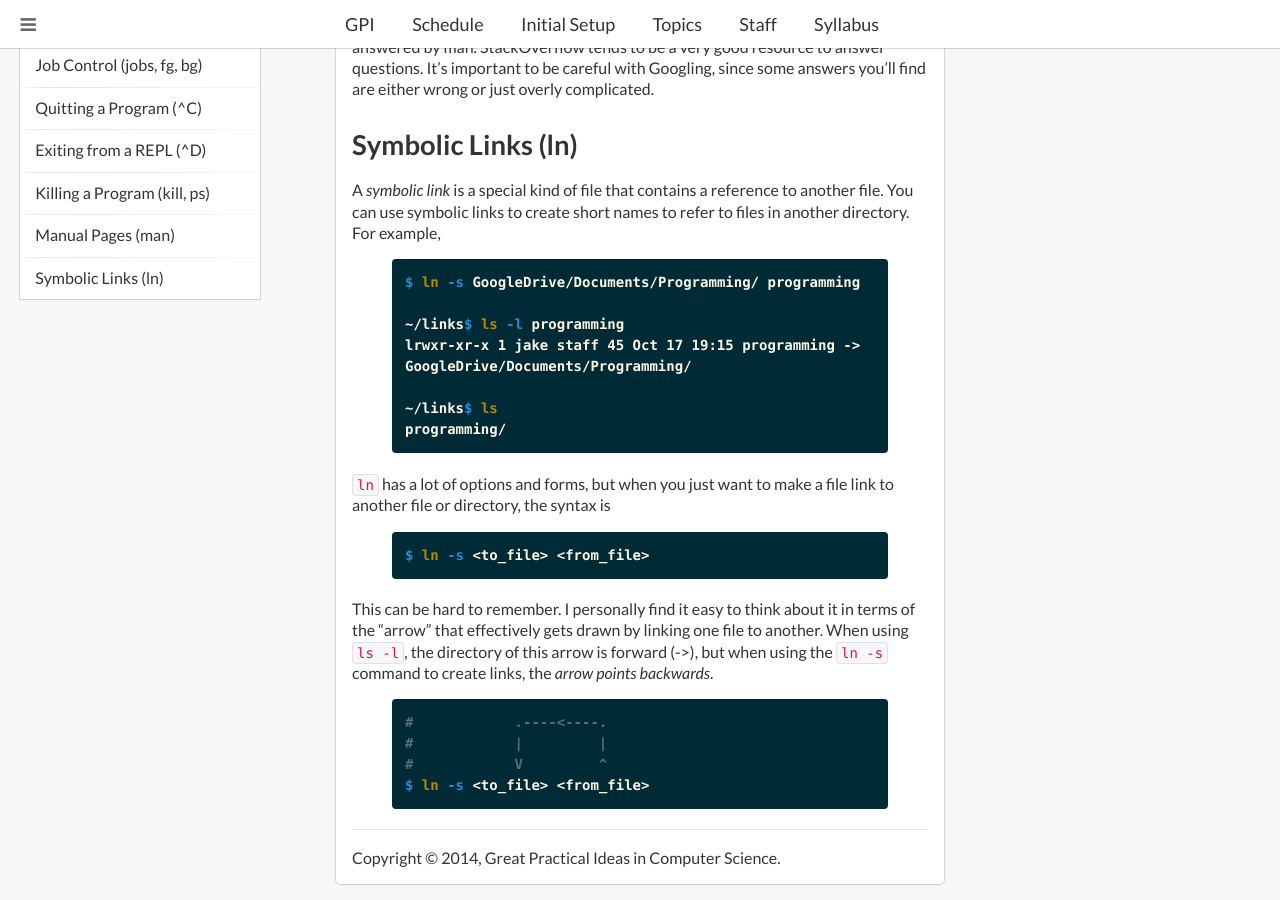
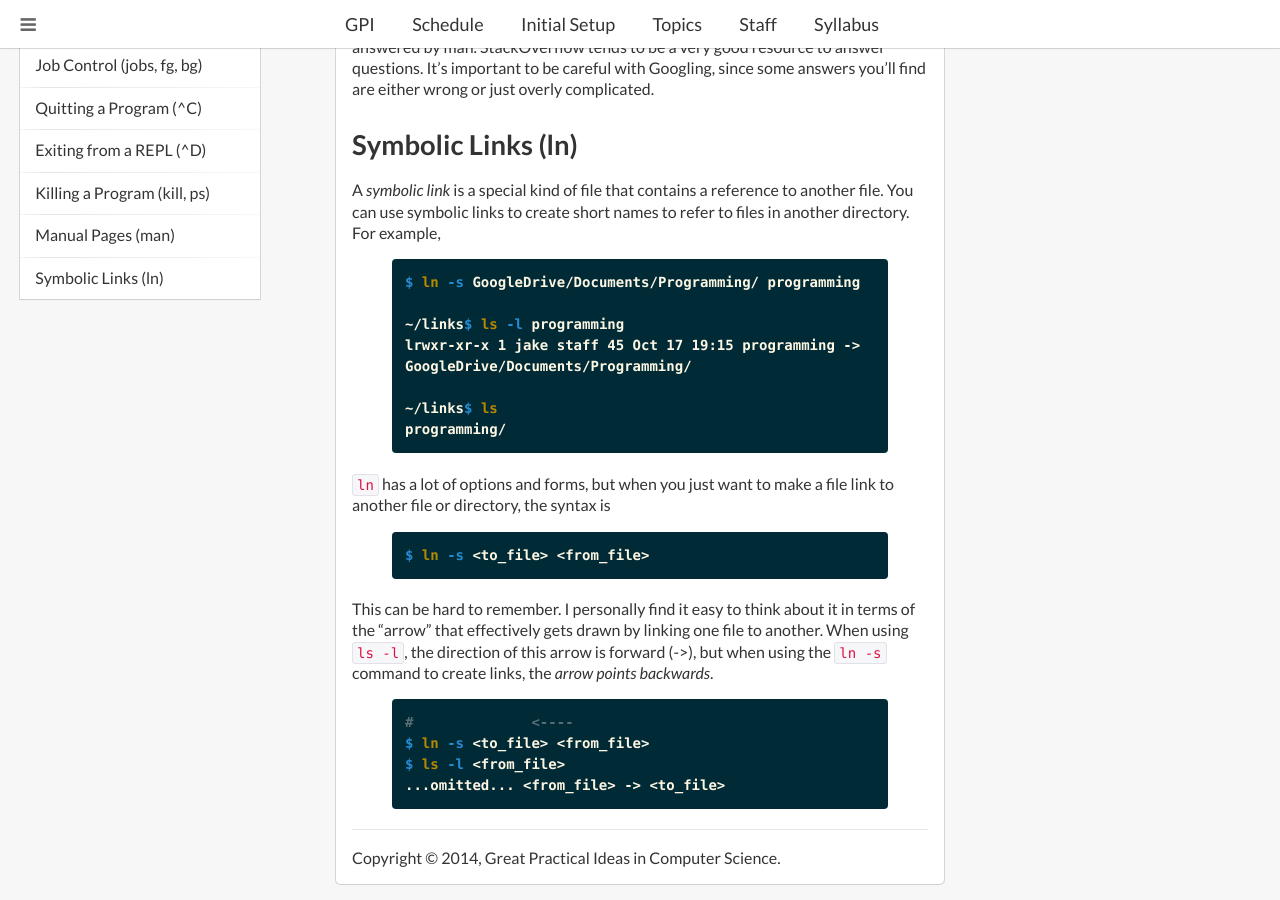
Before and after one commit to cmugpi/cmugpi.github.io, a Jekyll site: the page built from topics/terminal-usage/jobs-man-links/index.md, in a window 1280 px wide and 900 px high, scrolled down 2552 px. Built offline with Jekyll 4.4.1, drawn with Linux system fonts in a browser that asks for light colours; nearby versions of some CDN libraries.

Commit message:
Editted jobs, man pages, and links

```diff
--- a/topics/terminal-usage/jobs-man-links/index.md
+++ b/topics/terminal-usage/jobs-man-links/index.md
@@ -155,12 +155,12 @@ $ ln -s <to_file> <from_file>
 
 This can be hard to remember. I personally find it easy to think about it in
 terms of the "arrow" that effectively gets drawn by linking one file to another.
-When using `ls -l`, the directory of this arrow is forward (->), but when using
+When using `ls -l`, the direction of this arrow is forward (->), but when using
 the `ln -s` command to create links, the _arrow points backwards_.
 
 {% highlight bash %}
-#            .----<----.
-#            |         |
-#            V         ^
+#              <----
 $ ln -s <to_file> <from_file>
+$ ls -l <from_file>
+...omitted... <from_file> -> <to_file>
 {% endhighlight %}
```
